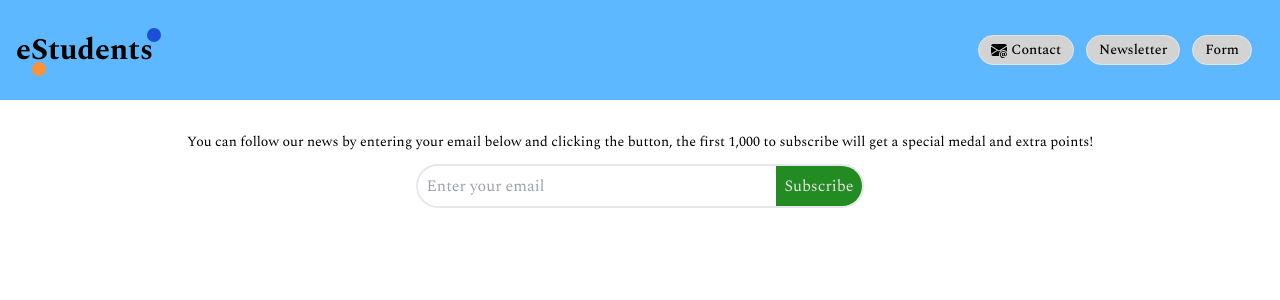
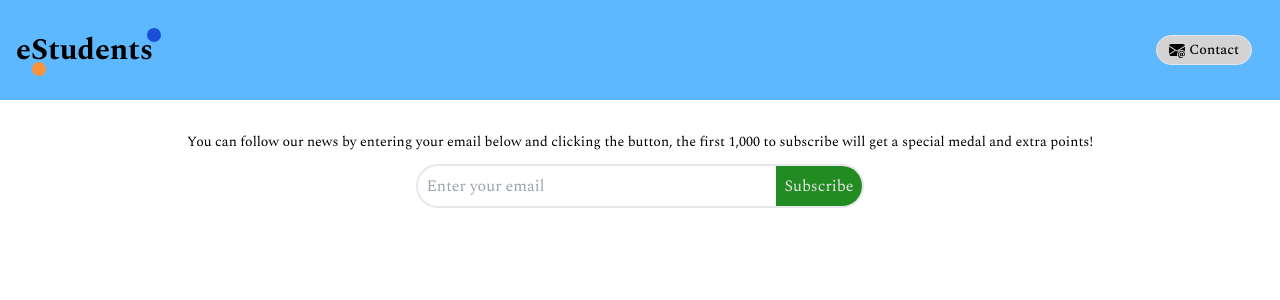
Before and after one commit to e-Students/landing-page, a React (Vite) app: page / in a window 1280 px wide. Shown: the top 300 px of the page. Built offline with nearby package versions, Linux system fonts and the light colour scheme.

Commit message:
arreglos

```diff
--- /dev/null
+++ b/src/components/Article.tsx
@@ -0,0 +1,5 @@
+const Article = () => {
+  return <div>Article</div>;
+};
+
+export default Article;
--- a/src/components/Navbar.tsx
+++ b/src/components/Navbar.tsx
@@ -17,12 +17,6 @@ const Navbar = () => {
           }>
           Contact
         </Button>
-        <Button
-          className='border  py-1 px-3 rounded-full text-sm '
-          handler={() => {}}>
-          Newsletter
-        </Button>
-        <Button>Form</Button>
       </section>
     </nav>
   );
```
